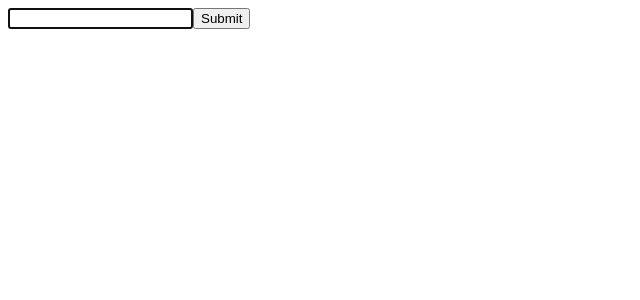
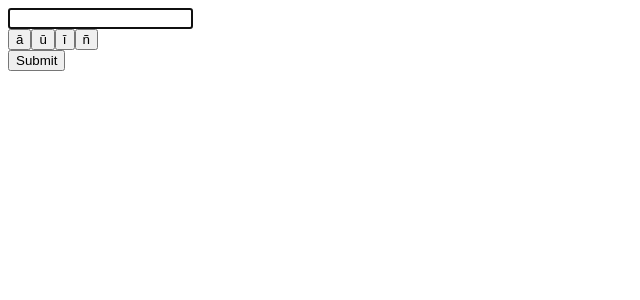
Before and after one commit to olapokon/pali_names, a Next.js app: page / in a window 1280 px wide. Shown: the top 300 px of the page, without its empty margins (0-640 px from the left). Built offline with nearby package versions, Linux system fonts and the light colour scheme.

Commit message:
deployable

```diff
--- /dev/null
+++ b/components/DataDisplay.js
@@ -0,0 +1,18 @@
+function DataDisplay({ data }) {
+  return (
+    <div>
+      <ul>
+        {data.length > 0 &&
+          data.map(name => (
+            <li key={name.id}>
+              <a href={name.link} target="_blank">
+                {name.name}
+              </a>
+            </li>
+          ))}
+      </ul>
+    </div>
+  );
+}
+
+export default DataDisplay;
--- a/components/Search.js
+++ b/components/Search.js
@@ -1,11 +1,22 @@
+import SpecialCharacters from "./SpecialCharacters";
+
 import { useState } from "react";
 
 function Search({ handleSearch }) {
   const [input, setInput] = useState("");
 
+  const inputRef = React.createRef();
+
   function handleChange(event) {
     const { value } = event.target;
     setInput(value);
+  }
+
+  function insertSpecialCharacter(specialCharacter) {
+    const newInput = input + specialCharacter;
+    setInput(newInput);
+    // return focus to the input after clicking a special character button
+    inputRef.current.focus();
   }
 
   function handleSubmit(event) {
@@ -19,10 +30,12 @@ function Search({ handleSearch }) {
         className="search__input"
         name="searchInput"
         autoFocus
+        ref={inputRef}
         type="text"
         value={input}
         onChange={handleChange}
       />
+      <SpecialCharacters insertSpecialCharacter={insertSpecialCharacter} />
       <input className="search__button" type="submit" onClick={handleSubmit} />
     </form>
   );
--- /dev/null
+++ b/components/SpecialCharacters.js
@@ -0,0 +1,16 @@
+function SpecialCharacters({ insertSpecialCharacter }) {
+  function handleClick(event) {
+    const { value } = event.target;
+    insertSpecialCharacter(value);
+  }
+  return (
+    <div className="specialCharacters">
+      <input value="ā" type="button" onClick={handleClick} />
+      <input value="ū" type="button" onClick={handleClick} />
+      <input value="ī" type="button" onClick={handleClick} />
+      <input value="ñ" type="button" onClick={handleClick} />
+    </div>
+  );
+}
+
+export default SpecialCharacters;
--- a/pages/index.js
+++ b/pages/index.js
@@ -1,21 +1,11 @@
 import { useState } from "react";
 import fetch from "isomorphic-unfetch";
+
 import Search from "../components/Search";
+import DataDisplay from "../components/DataDisplay";
 
 function Index() {
-  // const initialState = {
-  //   searchInput: ""
-  // };
-  // const [data, setData] = useState(initialState);
-
-  // function handleChange(event) {
-  //   const { name } = event.target;
-  //   const { value } = event.target;
-  //   setData({
-  //     ...data,
-  //     [name]: value
-  //   });
-  // }
+  const [data, setData] = useState([]);
 
   async function handleSearch(searchInput) {
     if (searchInput.trim().length > 2) {
@@ -27,12 +17,13 @@ function Index() {
           },
           body: JSON.stringify({ searchInput })
         });
-        const data = await res.json();
+        const data = JSON.parse(await res.json());
         if (data.error) {
           throw new Error(data.error);
         }
 
         console.log(data);
+        setData(data);
       } catch (error) {
         console.error(error);
       }
@@ -42,6 +33,7 @@ function Index() {
   return (
     <div className="main">
       <Search handleSearch={handleSearch} />
+      <DataDisplay data={data} />
     </div>
   );
 }
--- a/server.js
+++ b/server.js
@@ -41,10 +41,10 @@ app.prepare().then(() => {
     console.log(req.body);
     const { searchInput } = req.body;
     Name.findAll({
-      attributes: ["name", "link"],
+      attributes: ["id", "name", "link"],
       where: {
         name: {
-          [Sequelize.Op.startsWith]: searchInput
+          [Sequelize.Op.substring]: searchInput
         }
       }
     })
```
